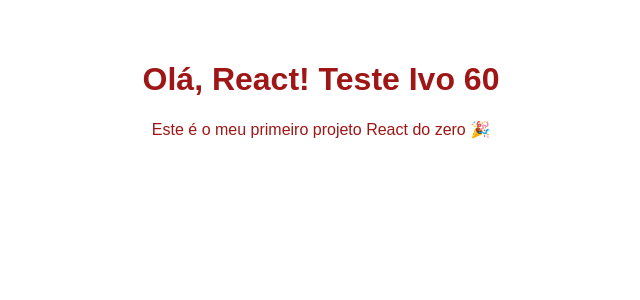
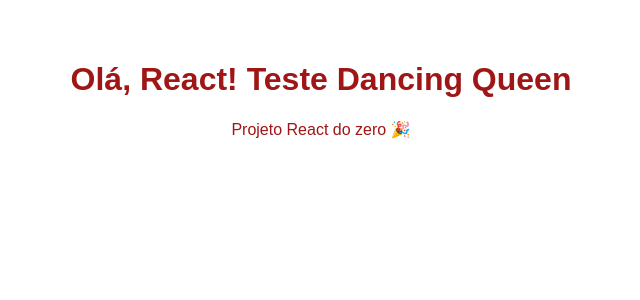
Before and after one commit to beatrizjnunes/projeto-teste2, a React (Create React App) app: page / in a window 1280 px wide. Shown: the top 300 px of the page, without its empty margins (319-959 px from the left). Built offline with nearby package versions, Linux system fonts and the light colour scheme.

Commit message:
Commit teste

```diff
--- a/src/App.js
+++ b/src/App.js
@@ -3,8 +3,8 @@
 function App() {
   return (
     <div className="App">
-      <h1>Olá, React! Teste Ivo 60</h1>
-      <p>Este é o meu primeiro projeto React do zero 🎉</p>
+      <h1>Olá, React! Teste Dancing Queen</h1>
+      <p>Projeto React do zero 🎉</p>
     </div>
   );
 }
```
